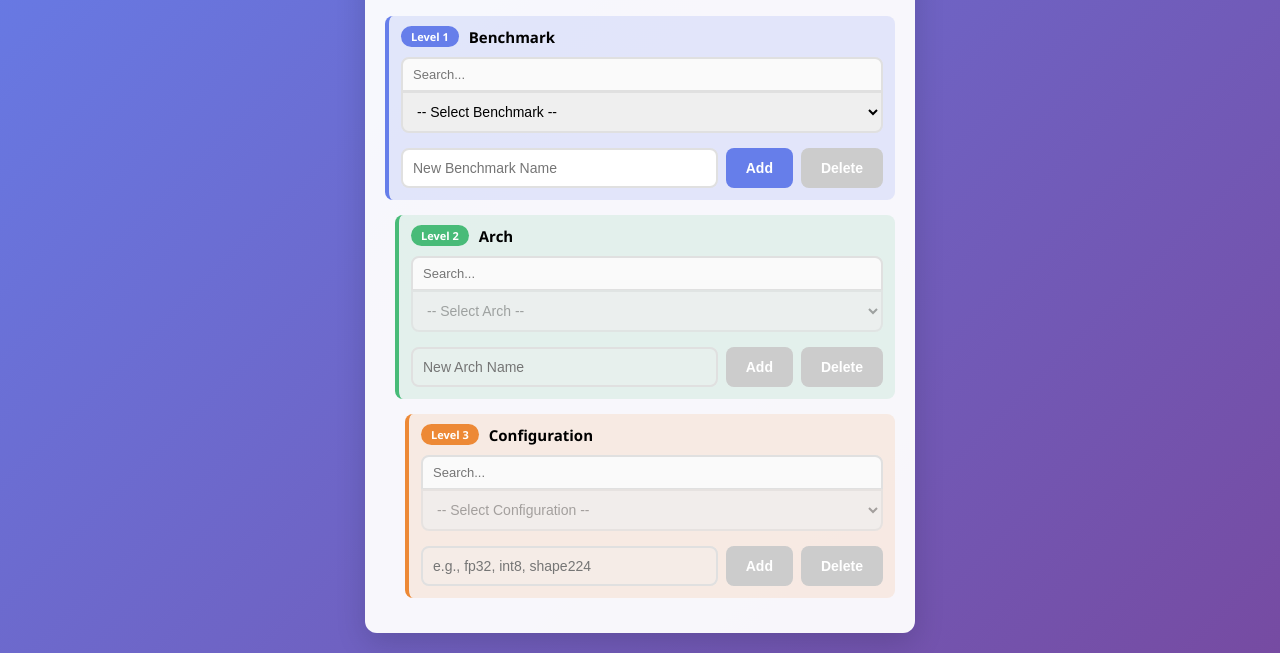
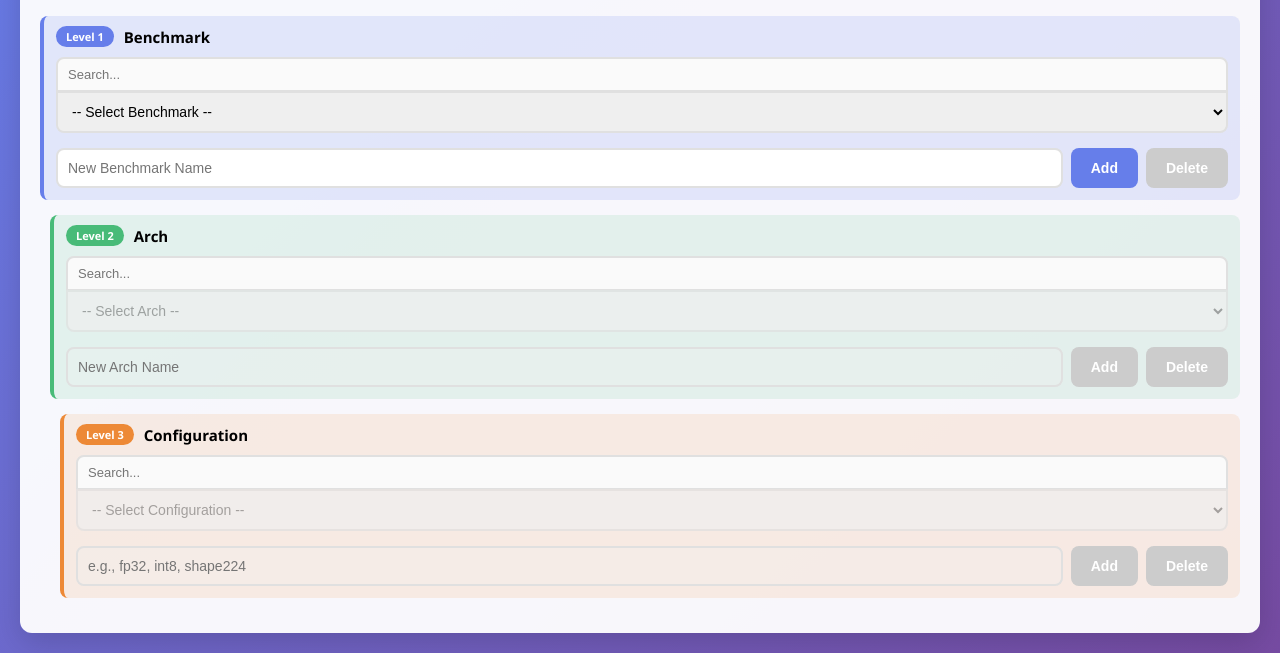
Before and after one commit to dlutcheng/perf_manager, a plain HTML site: page data-op.html in a window 1280 px wide. Shown: the part 221-874 px from the top of the page. Drawn offline with Linux system fonts and the light colour scheme.

Commit message:
adjust default data opearation windows size

```diff
--- a/styles.css
+++ b/styles.css
@@ -128,13 +128,10 @@ main {
 
 .data-top-row.single-panel {
     grid-template-columns: 1fr;
-    justify-content: center;
 }
 
 .data-top-row.single-panel .data-operation-panel {
     width: 100%;
-    max-width: 550px;
-    margin: 0 auto;
 }
 
 .data-operation-panel {
```
